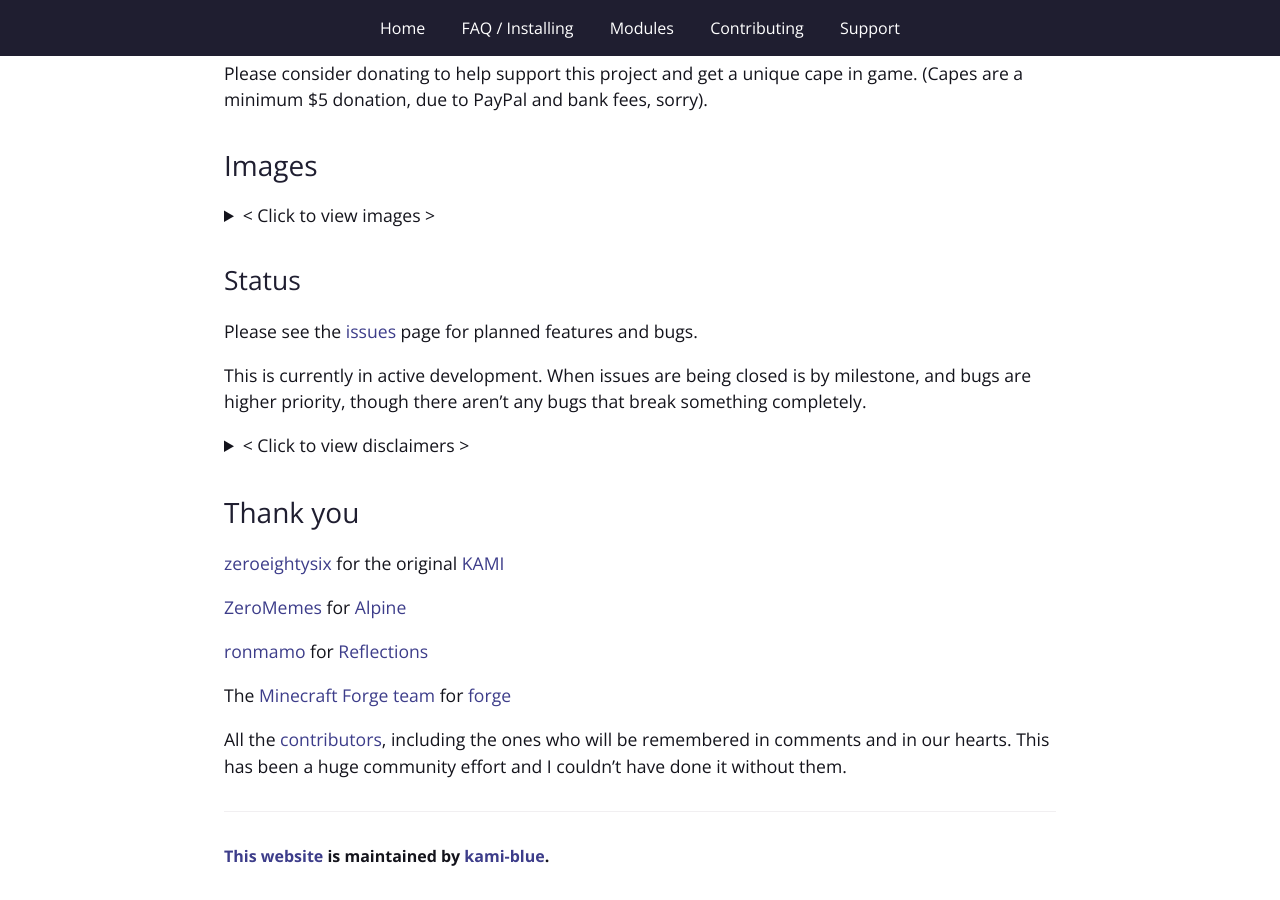
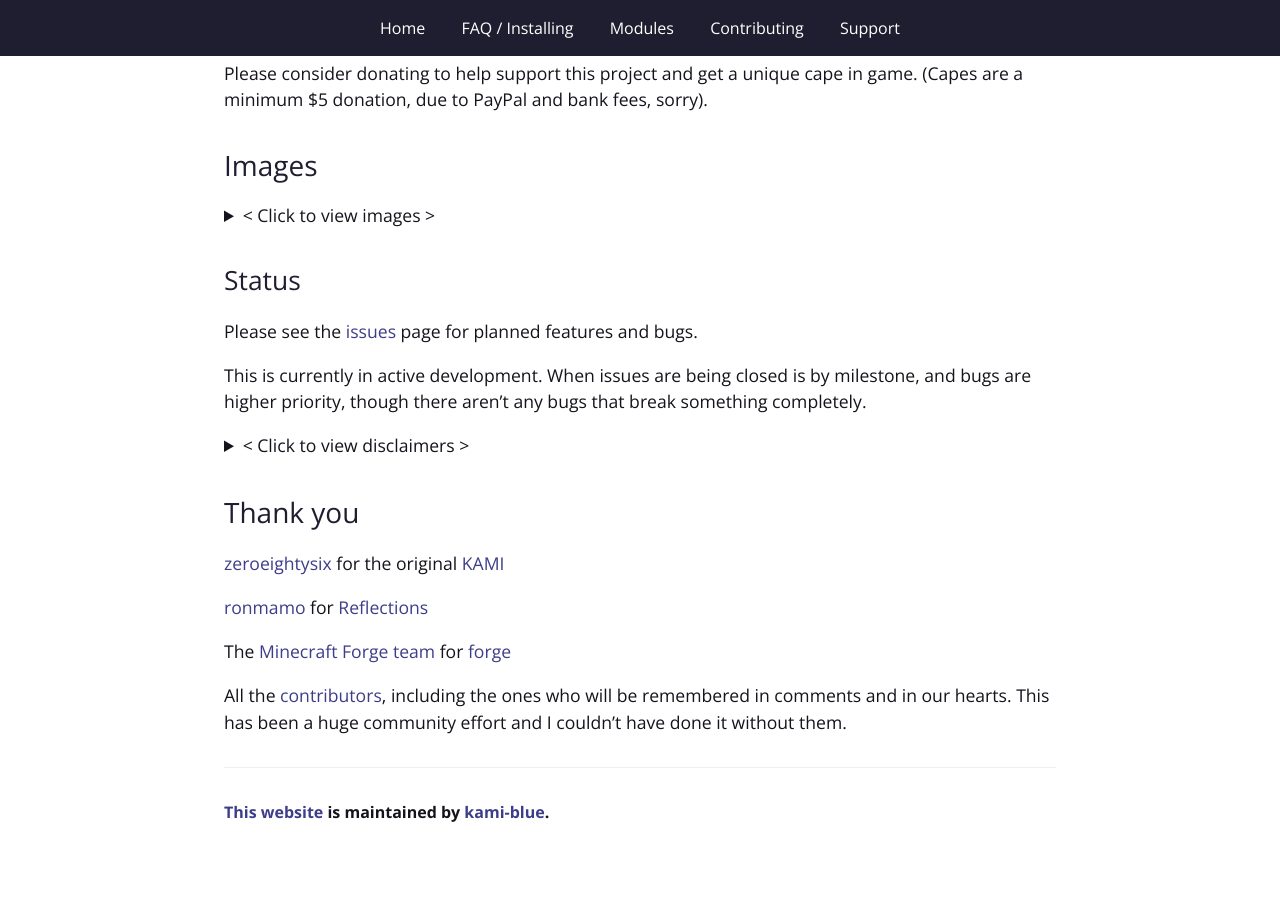
Before and after one commit to kami-blue/website, a Jekyll site: the page built from index.md, in a window 1280 px wide and 900 px high, scrolled down 1144 px. Built offline with Jekyll 4.4.1, drawn with Linux system fonts in a browser that asks for light colours; after the commit the page ends 2000 px from its top, so only the background shows below that; grey boxes are pictures that could not be loaded.

Commit message:
Friday 5pm

```diff
--- a/index.md
+++ b/index.md
@@ -75,8 +75,6 @@ This is currently in active development. When issues are being closed is by mile
 
 [zeroeightysix](https://github.com/zeroeightysix) for the original [KAMI](https://github.com/zeroeightysix/KAMI)
 
-[ZeroMemes](https://github.com/ZeroMemes) for [Alpine](https://github.com/ZeroMemes/Alpine)
-
 [ronmamo](https://github.com/ronmamo/) for [Reflections](https://github.com/ronmamo/reflections)
 
 The [Minecraft Forge team](https://github.com/MinecraftForge) for [forge](https://files.minecraftforge.net/)
```
